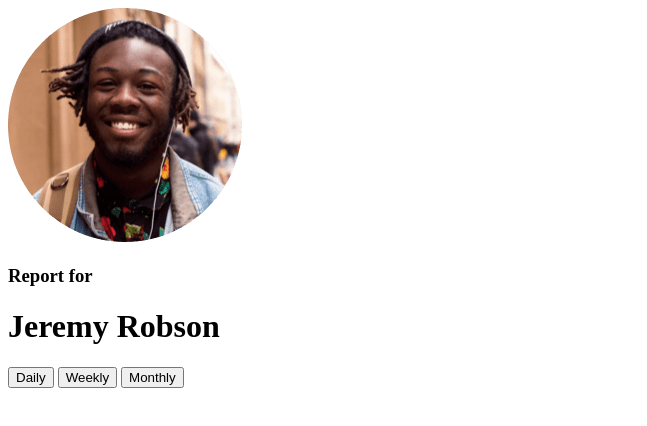
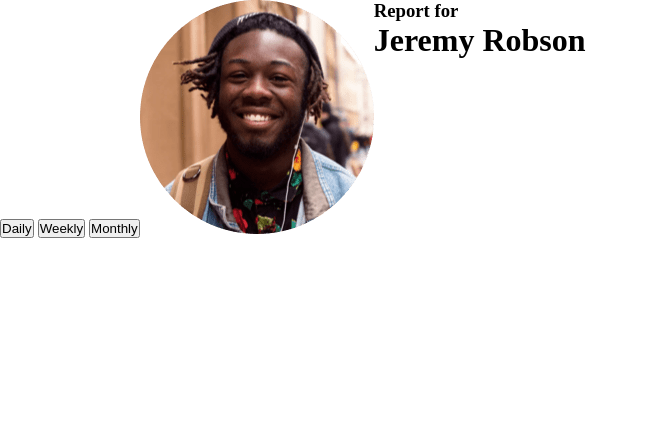
Before and after one commit to MARYAMTEE/time-tracking-dashboard, a plain HTML site: page index.html in a window 1280 px wide. Shown: the whole page, without its empty margins (0-647 px from the left). Drawn offline with Linux system fonts and the light colour scheme.

Commit message:
update index, style and js

```diff
--- a/index.html
+++ b/index.html
@@ -6,13 +6,22 @@
     <title>Time Tracking Dashboard</title>
     <!-- favicon -->
     <link rel="icon" type="image/png" sizes="32x32" href="./images/favicon-32x32.png">
-
+    <!-- JavaScript -->
+    <script src="script.js" defer></script>
+    <!-- CSS -->
+     <link rel="stylesheet" href="style.css">
 </head>
 <body>
     <div class="container">
         <div class="row">
             <div class="col">
-                <div class="owner-info">
+                <div class="owners-info">
+                    <div class="owner-plan">
+                        <button class="daily-btn select-btn">Daily</button>
+                        <button class="weekly-btn select-btn">Weekly</button>
+                        <button class="monthly-btn select-btn">Monthly</button>
+                    </div>
+                    <div class="owner-personal-info">
                         <div class="owner-image">
                             <img src="./images/image-jeremy.png" alt="Owner's image">
                         </div>
@@ -21,12 +30,12 @@
                             <h1>Jeremy Robson</h1>
                         </div>
                     </div>
-                <div class="owner-plan">
-                    <button>Daily</button>
-                    <button>Weekly</button>
-                    <button>Monthly</button>
                 </div>
             </div>
+        </div>
+
+        <div class="info-boxes">
+
         </div>
     </div>
 </body>
--- a/script.js
+++ b/script.js
@@ -0,0 +1,8 @@
+const dailyBtn = document.querySelector(".daily-btn");
+const weeklyBtn = document.querySelector(".weekly-btn");
+const monthlyBtn = document.querySelector(".monthlyBtn");
+const allButtons = document.querySelectorAll(".select-btn");
+
+dailyBtn.addEventListener("click", () => {
+    fetch(/)
+})
--- a/style.css
+++ b/style.css
@@ -0,0 +1,15 @@
+*{
+    margin: 0;
+    padding: 0;
+    box-sizing: border-box;
+}
+
+.owners-info{
+
+    display: flex;
+    align-items: flex-end;
+}
+
+.owner-personal-info{
+    display: flex;
+}
```
Lines whose indentation alone changed are shown as unchanged.
